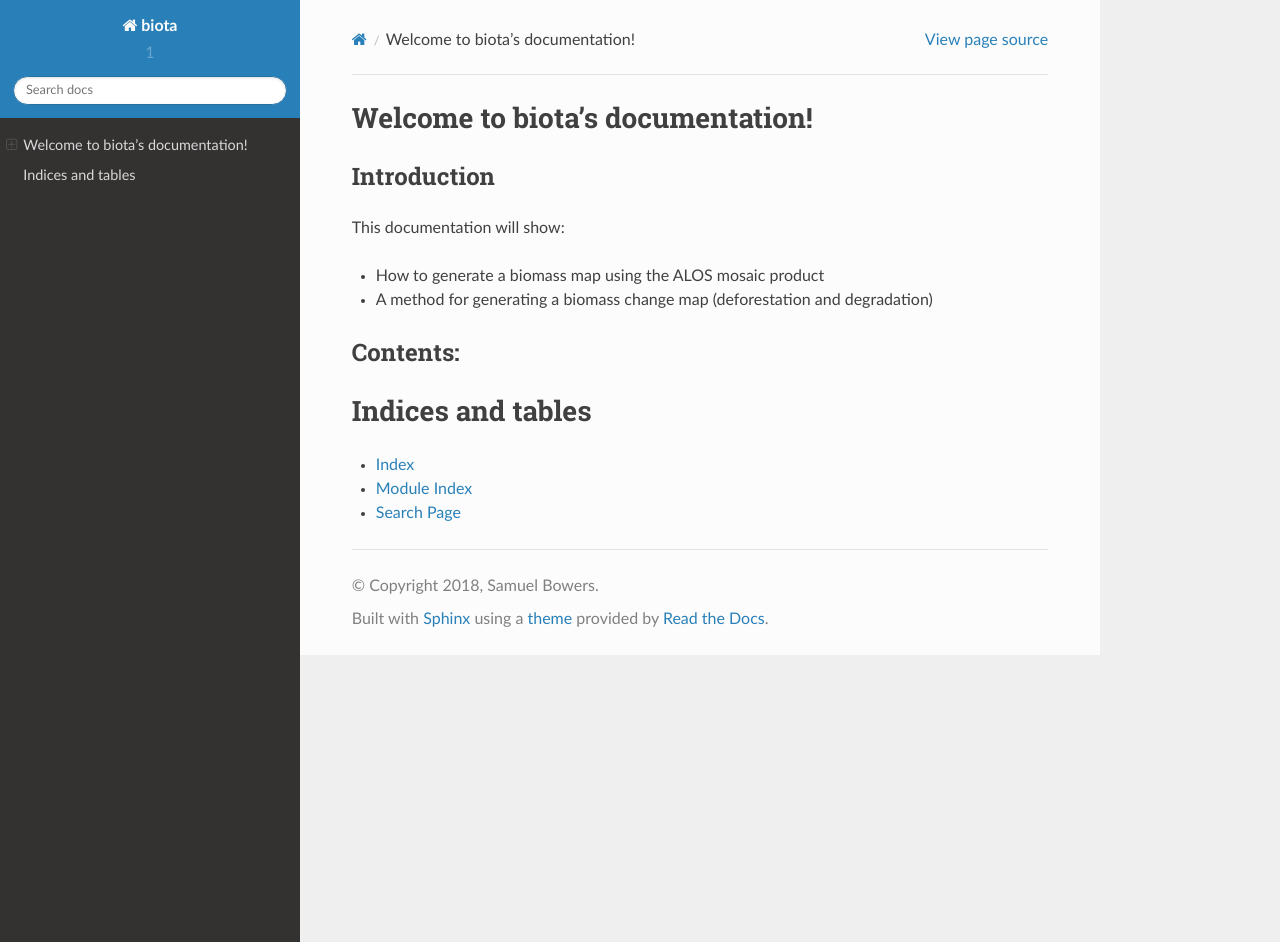
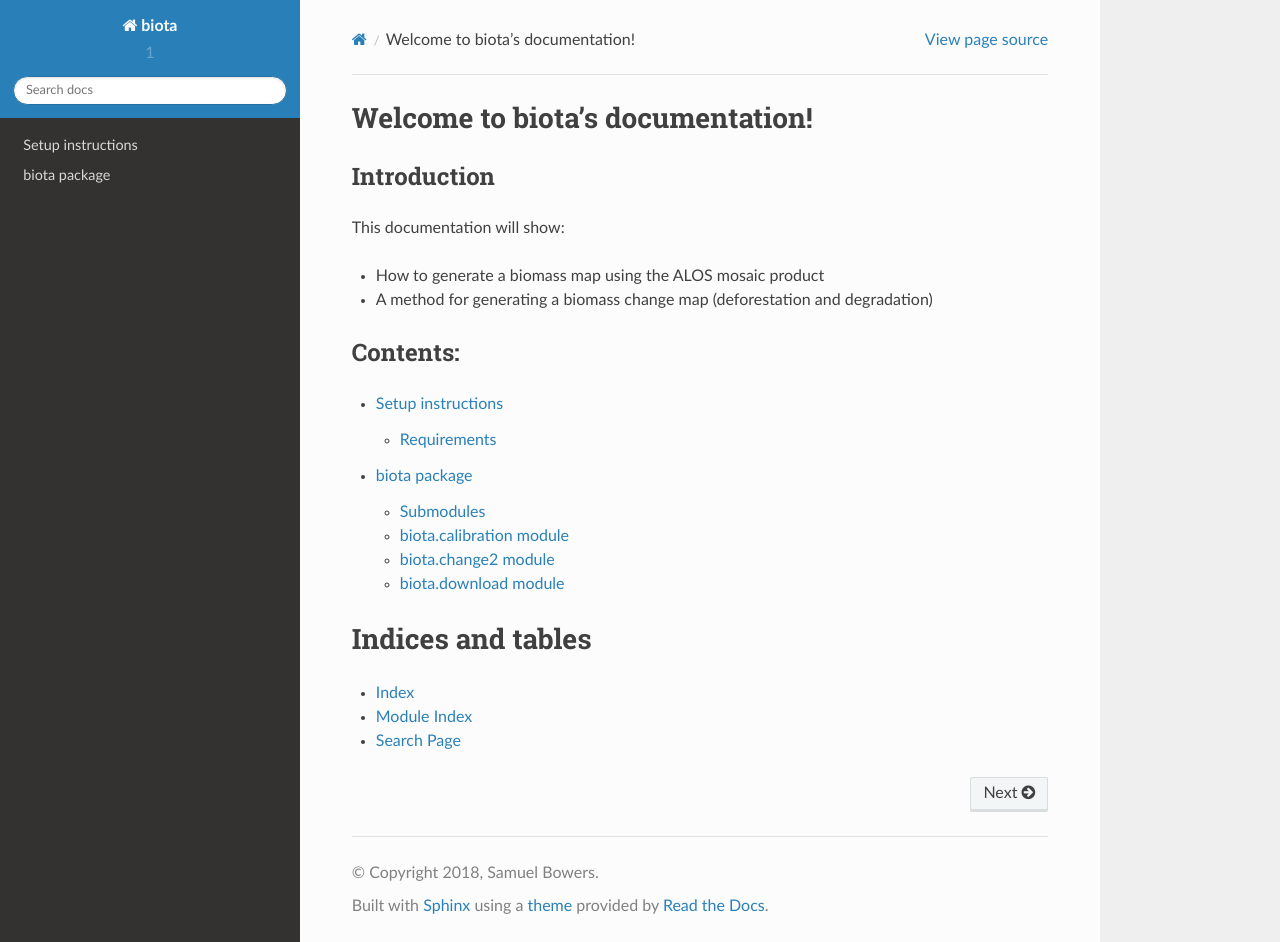
Before and after one commit to smfm-project/biota, a Sphinx documentation site: the page built from docs/source/index.rst, in a window 1280 px wide and 942 px high. Built offline with Sphinx 7.4.7 and the Read the Docs theme 2.0.0, drawn with Linux system fonts in a browser that asks for light colours.

```diff
--- a/docs/source/index.rst
+++ b/docs/source/index.rst
@@ -20,6 +20,8 @@ Contents:
 .. toctree::
    :maxdepth: 2
 
+   setup.rst
+   biota.rst
 
 
 Indices and tables
--- /dev/null
+++ b/docs/source/setup.rst
@@ -0,0 +1,7 @@
+Setup instructions
+==================
+
+Requirements
+------------
+
+To complete
```
Also changed, not shown: docs/source/biota.rst (+7 -7 lines).
